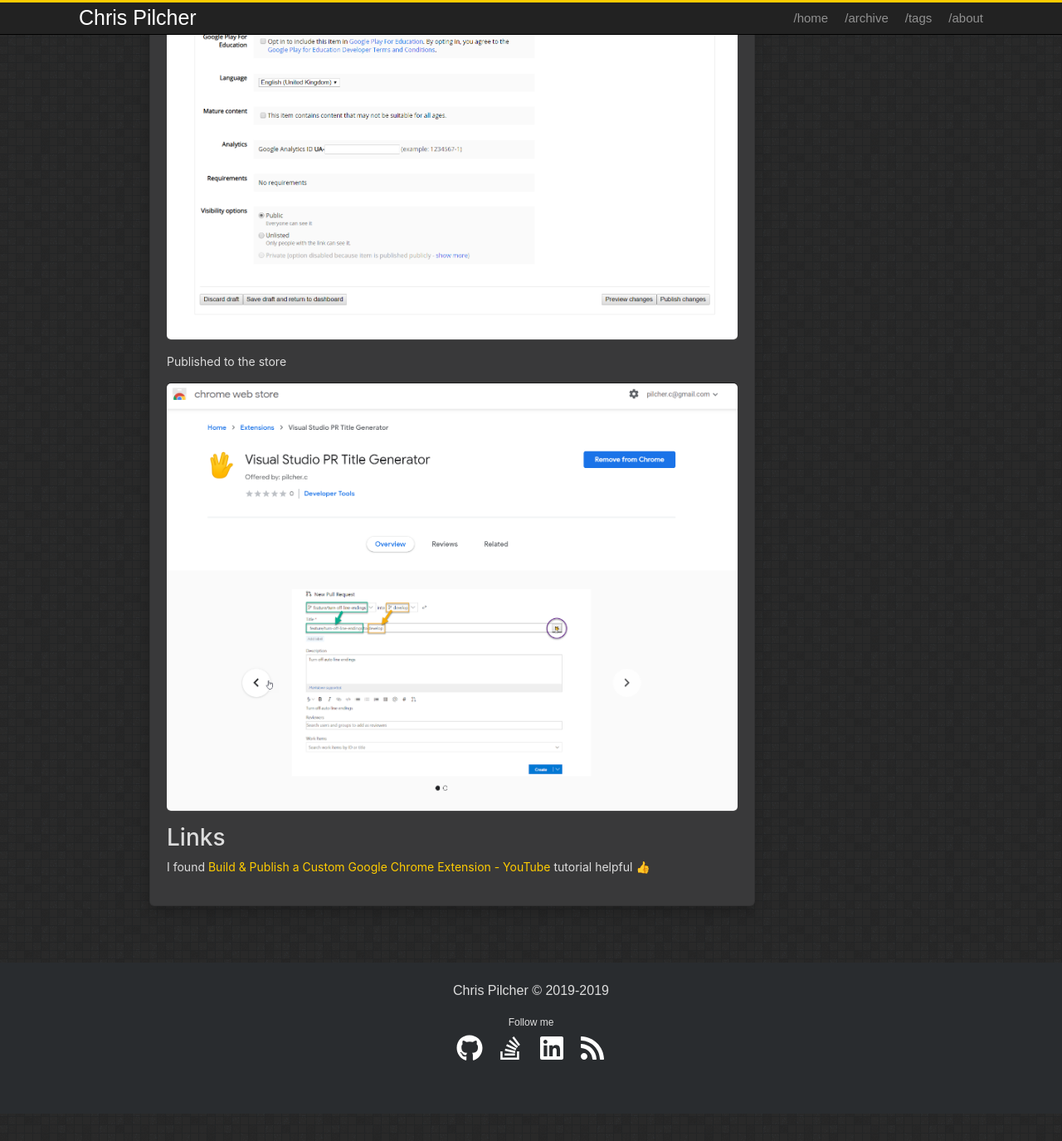
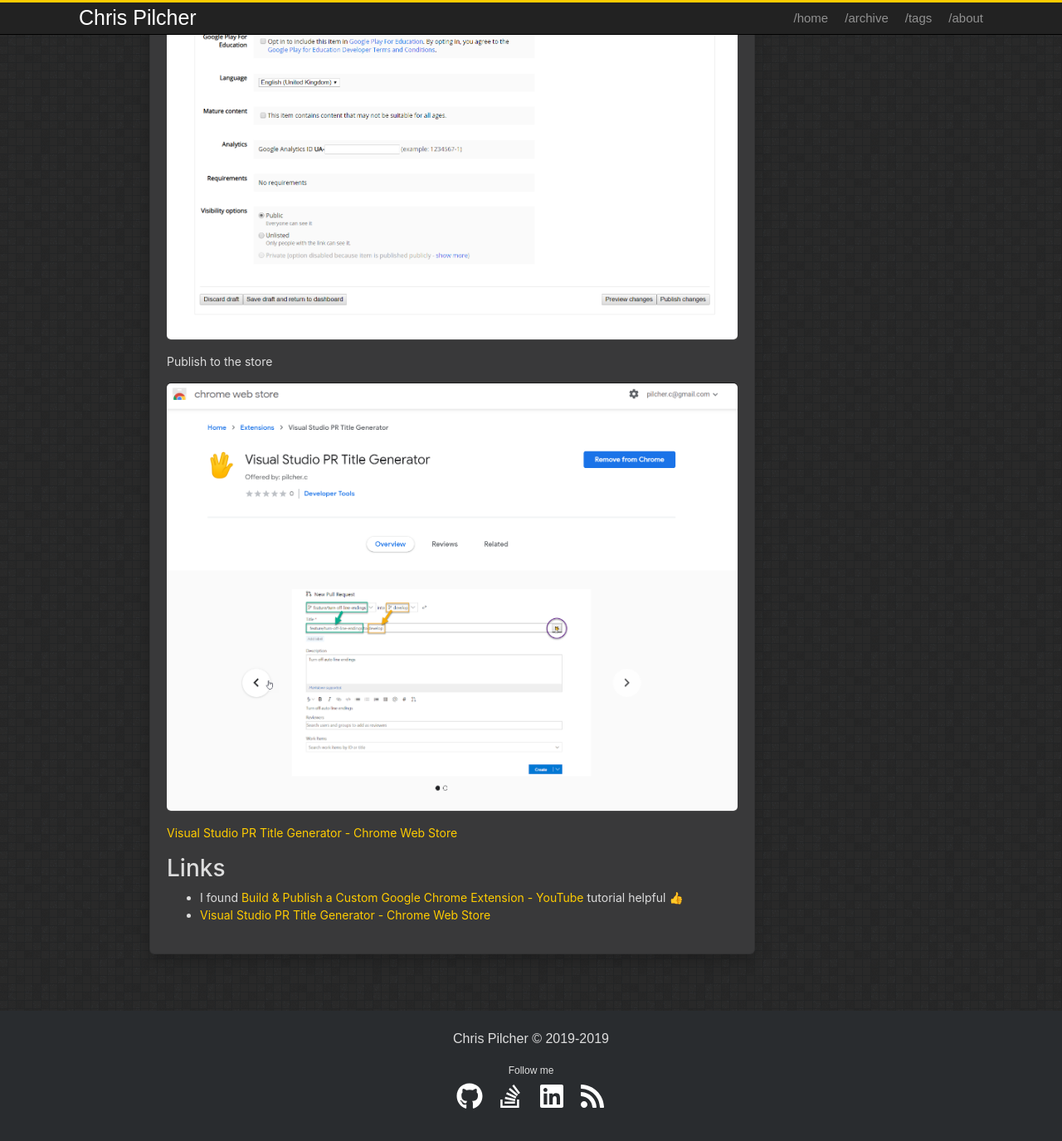
Before and after one commit to chris-pilcher/chris-pilcher.github.io, a Jekyll site: the page built from _posts/2019-05-19-pull-request-chrome-extension.md, in a window 1280 px wide and 1400 px high, scrolled down 4955 px. Shown: the top 1375 px of the window at 83% size. Built offline with Jekyll 4.4.1, drawn with Linux system fonts in a browser that asks for light colours; before the commit the page ends 6297 px from its top, so only the background shows below that.

Commit message:
Update 2019-05-19-pull-request-chrome-extension.md

```diff
--- a/_posts/2019-05-19-pull-request-chrome-extension.md
+++ b/_posts/2019-05-19-pull-request-chrome-extension.md
@@ -105,10 +105,13 @@
 
 ![img]({{ '/assets/images/pull-request-chrome-extension/dashboard-main.png' | relative_url }}){: .center-image }
 
-Published to the store
+Publish to the store
 
 ![img]({{ '/assets/images/pull-request-chrome-extension/store-listing.png' | relative_url }}){: .center-image }
 
+[Visual Studio PR Title Generator - Chrome Web Store](https://chrome.google.com/webstore/detail/visual-studio-pr-title-ge/lbkfohchcccpbmgckjbcgcnlmohdieej)
+
 # Links
 
-I found [Build & Publish a Custom Google Chrome Extension - YouTube](https://www.youtube.com/watch?v=wHZCYi1K664) tutorial helpful 👍
+* I found [Build & Publish a Custom Google Chrome Extension - YouTube](https://www.youtube.com/watch?v=wHZCYi1K664) tutorial helpful 👍
+* [Visual Studio PR Title Generator - Chrome Web Store](https://chrome.google.com/webstore/detail/visual-studio-pr-title-ge/lbkfohchcccpbmgckjbcgcnlmohdieej)
```
